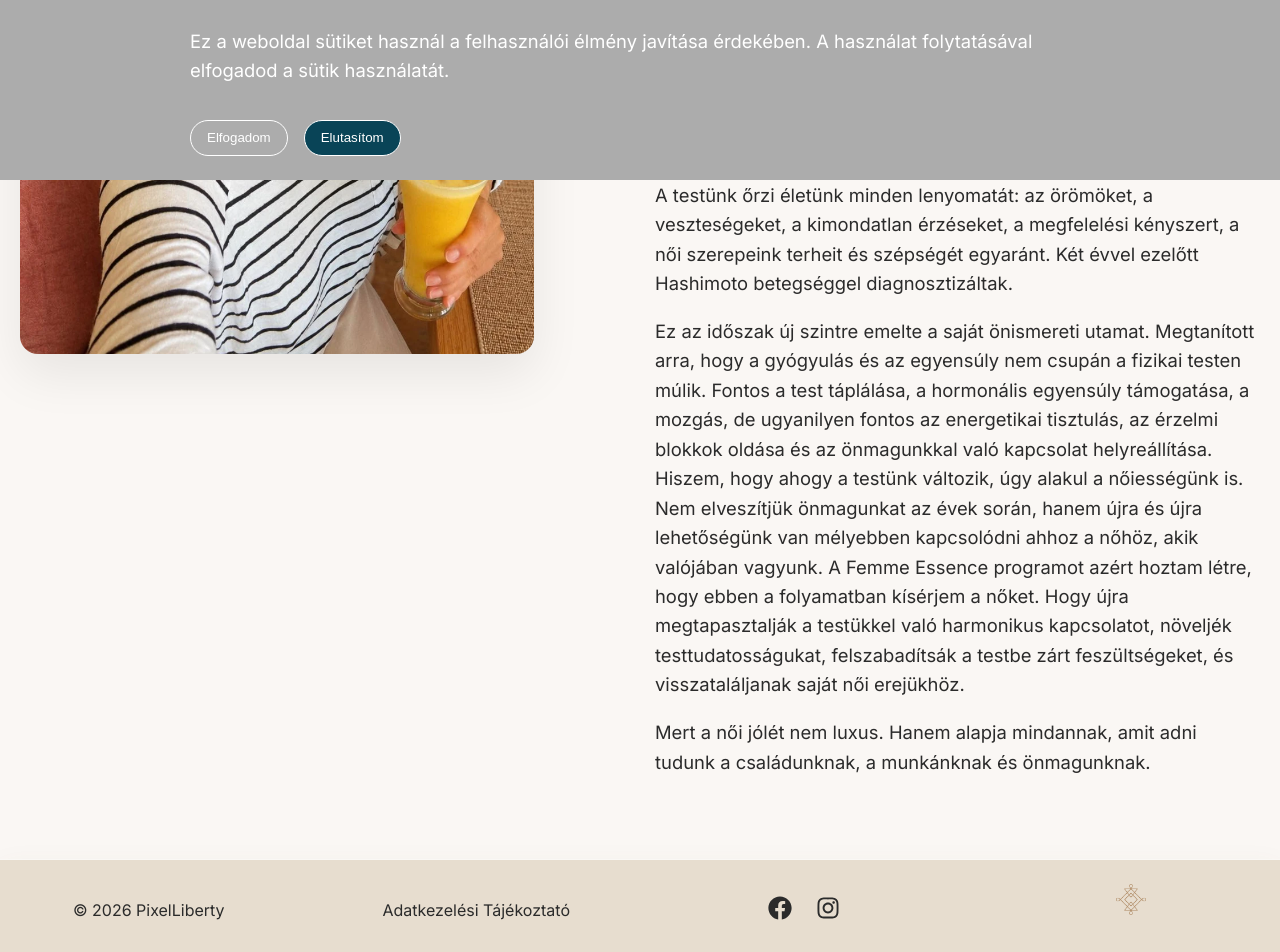
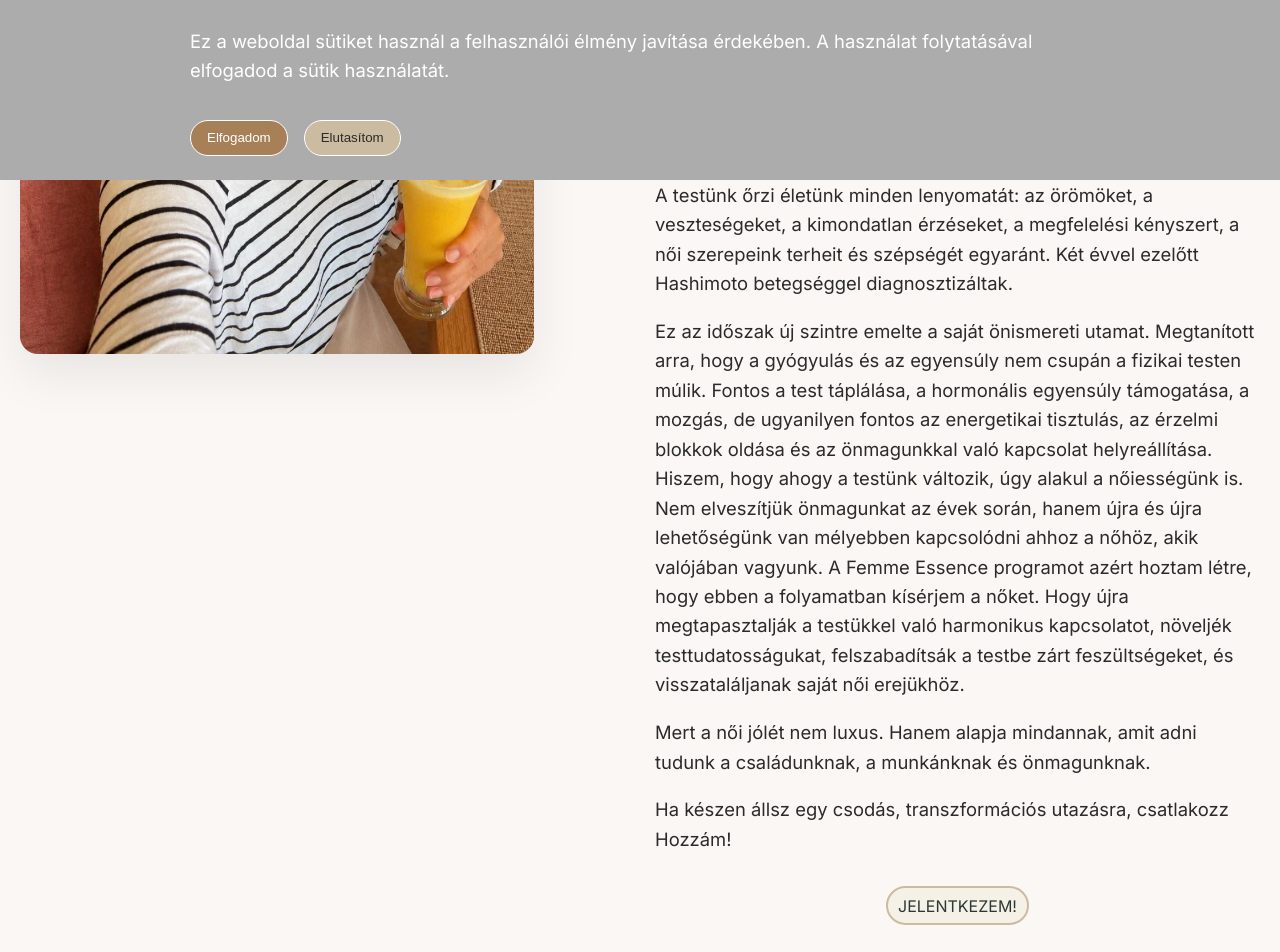
Before and after one commit to FlowWolfKft/KrisztinaZsovar, a React (Vite) app: page /about in a window 1280 px wide. Shown: the part 620-1572 px from the top of the page. Built offline with nearby package versions, Linux system fonts and the light colour scheme.

Commit message:
about szekció módosítás, cookie tájékoztató css módosítás.

```diff
--- a/src/components/About.jsx
+++ b/src/components/About.jsx
@@ -62,6 +62,14 @@ function About() {
               Mert a női jólét nem luxus. Hanem alapja mindannak, amit adni
               tudunk a családunknak, a munkánknak és önmagunknak.
             </p>
+            <p>
+              {" "}
+              Ha készen állsz egy csodás, transzformációs utazásra, csatlakozz
+              Hozzám!
+            </p>
+            <Link to="/Contact" className="contact-btn">
+              Jelentkezem!
+            </Link>
           </div>
         </div>
       </div>{" "}
--- a/src/menu.css
+++ b/src/menu.css
@@ -131,9 +131,9 @@
     cursor: pointer;
 
     /*border-radius: 14px;
-    border: white;*/
+    border: white;
 
-    background: white;
+    background: white;*/
 
     cursor: pointer;
   }
--- a/src/style.css
+++ b/src/style.css
@@ -375,7 +375,7 @@ a.button {
 .contact-form input:focus,
 .contact-form textarea:focus {
   outline: none;
-  /ackground: var(--white);
+  background: var(--white);
   color: var(--body-text);
 }
 
@@ -633,14 +633,14 @@ footer .symbol-img {
 }
 
 .cookie-buttons button:first-child {
-  background: var(--turkiz);
+  background: var(--gold);
   color: var(--white);
 }
 
 .cookie-buttons button:last-child {
-  background: var(--petrol-green);
+  background: var(--medium-beige);
   border: 1px solid #fff;
-  color: #fff;
+  color: var(--body-text);
 }
 .cookie-buttons button:last-child:hover,
 .cookie-buttons button:first-child:hover {
```
Also changed, not shown: src/components/Description.jsx (+18 -12 lines).
